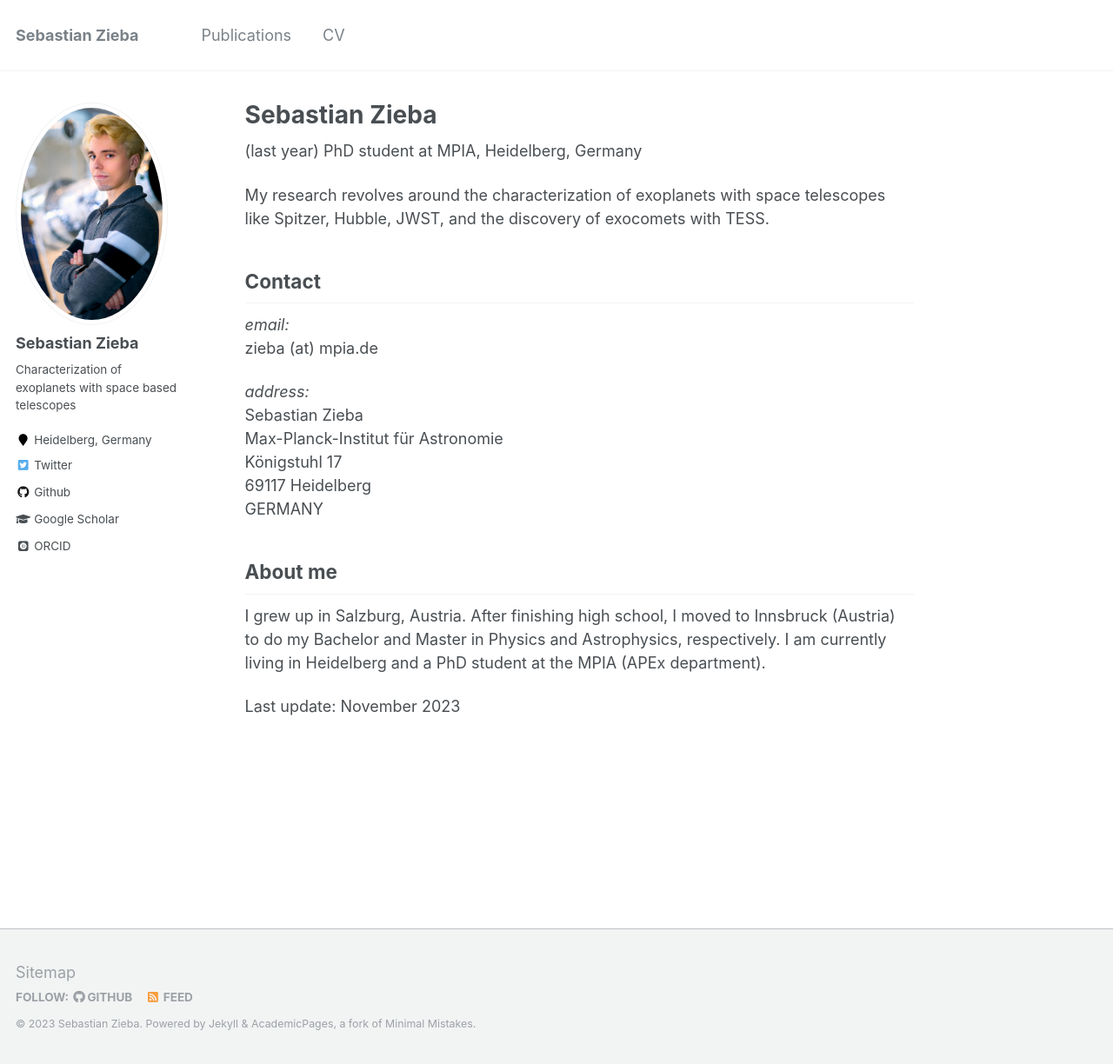
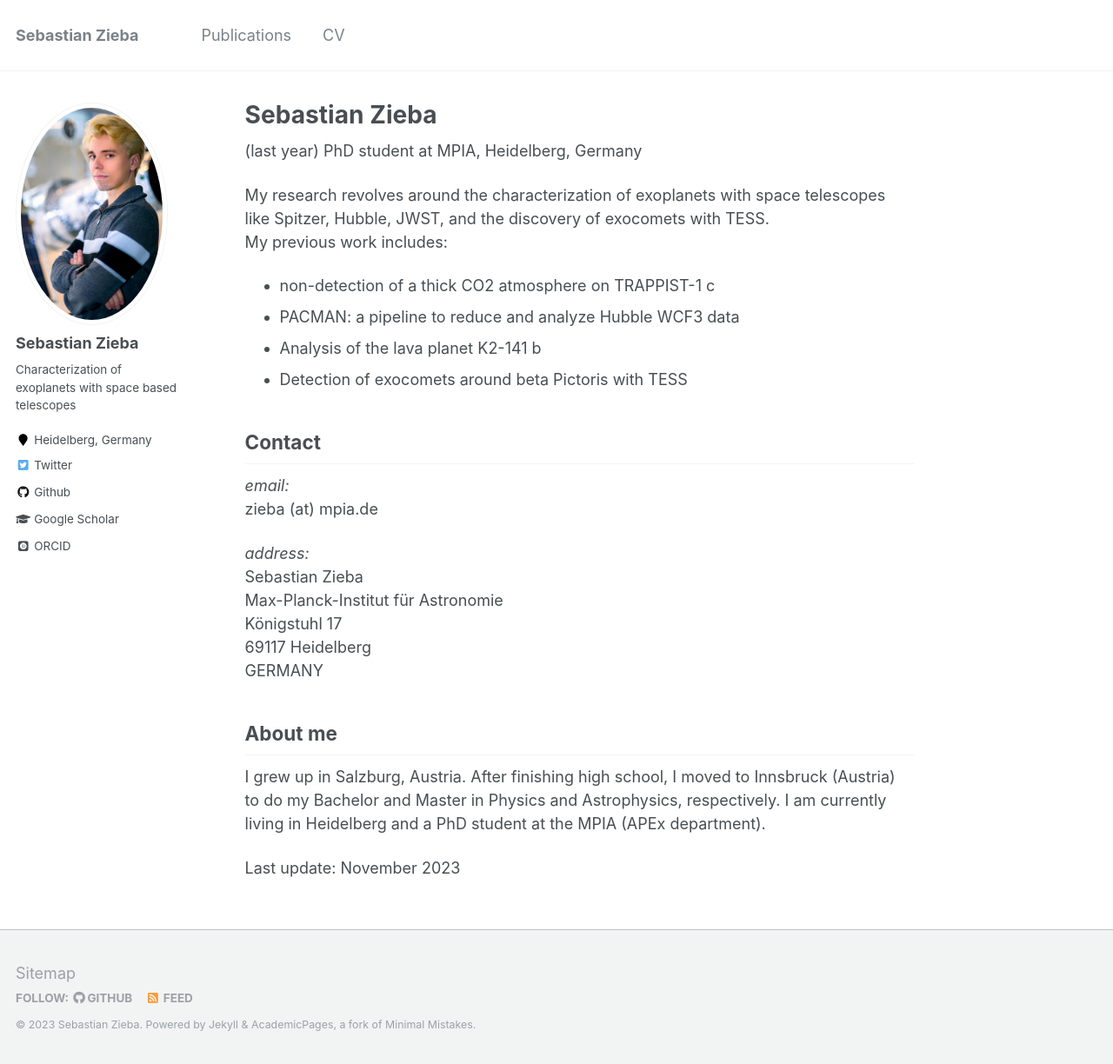
Before and after one commit to sebastian-zieba/sebastian-zieba.github.io, a Jekyll site: the page built from _pages/about.md, in a window 1280 px wide and 1224 px high. Shown: the whole window at 87% size. Built offline with Jekyll 4.4.1, drawn with Linux system fonts in a browser that asks for light colours; some web fonts are replaced.

Commit message:
updating publications and about

```diff
--- a/_pages/about.md
+++ b/_pages/about.md
@@ -11,6 +11,12 @@ redirect_from:
 (last year) PhD student at MPIA, Heidelberg, Germany
 
 My research revolves around the characterization of exoplanets with space telescopes like Spitzer, Hubble, JWST, and the discovery of exocomets with TESS.
+My previous work includes:
+- non-detection of a thick CO2 atmosphere on TRAPPIST-1 c
+- PACMAN: a pipeline to reduce and analyze Hubble WCF3 data
+- Analysis of the lava planet K2-141 b
+- Detection of exocomets around beta Pictoris with TESS
+
 
 Contact
 -------
```
Also changed, not shown: _pages/publications.md (+4 -4 lines).
